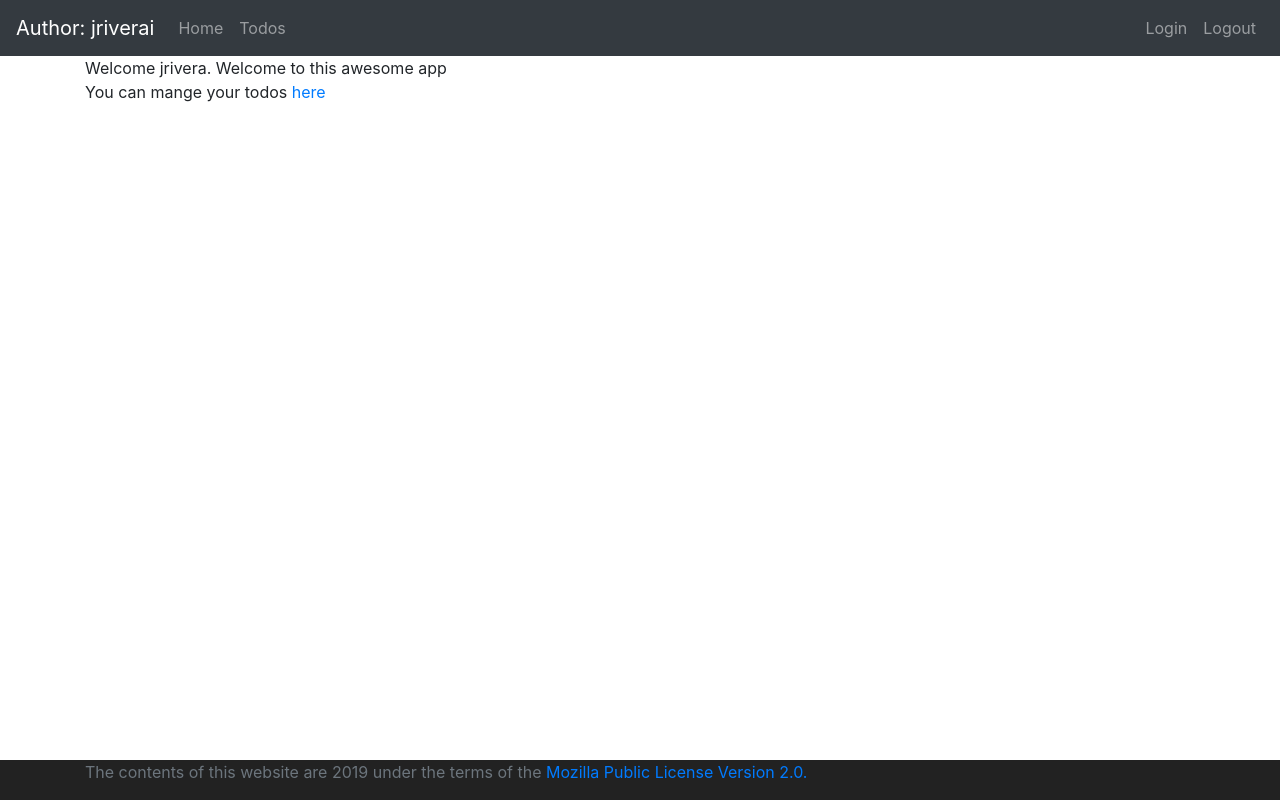
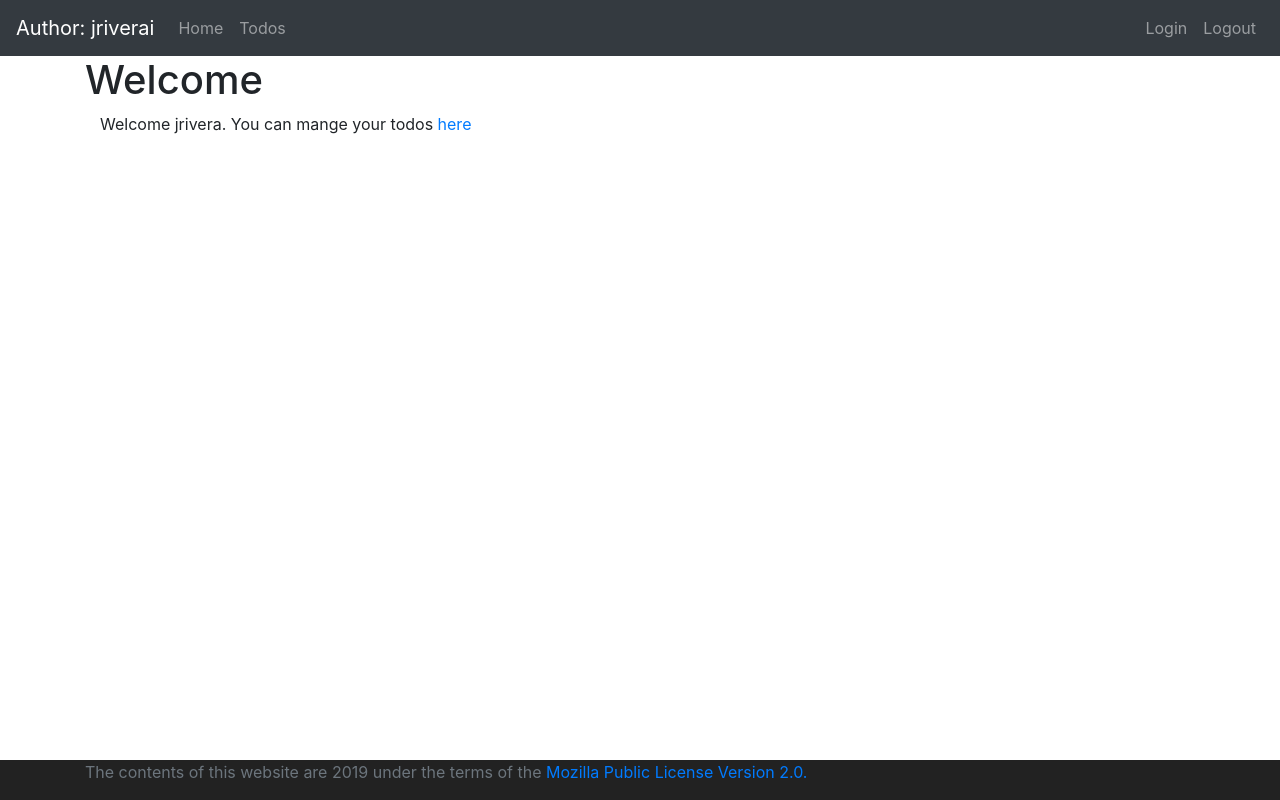
Before and after one commit to jojoriveraa/fullstack-app-frontend, an Angular app: page /welcome/jrivera in a window 1280 px wide. Built offline with nearby package versions, Linux system fonts and the light colour scheme.

Commit message:
customize welcome component

```diff
--- a/src/app/welcome/welcome.component.html
+++ b/src/app/welcome/welcome.component.html
@@ -1,2 +1,4 @@
-<div>{{ message }}</div>
-<div>You can mange your todos <a [routerLink]="['/todos']">here</a></div>
+<h1>Welcome</h1>
+<div class="container">
+  {{ message }} You can mange your todos <a [routerLink]="['/todos']">here</a>
+</div>
--- a/src/app/welcome/welcome.component.ts
+++ b/src/app/welcome/welcome.component.ts
@@ -14,6 +14,6 @@ export class WelcomeComponent implements OnInit {
 
   ngOnInit() {
     this.name = this.route.snapshot.params['name'];
-    this.message = `Welcome ${this.name}. Welcome to this awesome app`;
+    this.message = `Welcome ${this.name}.`;
   }
 }
```
